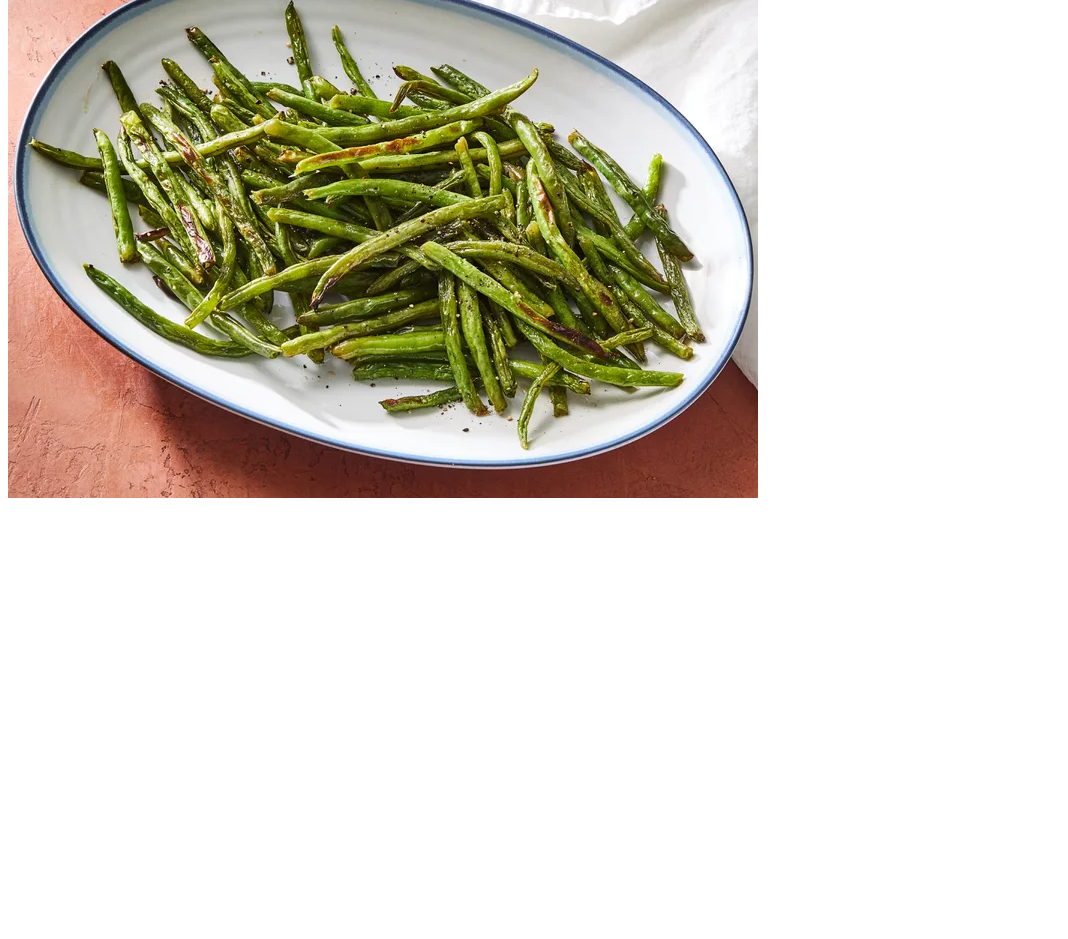
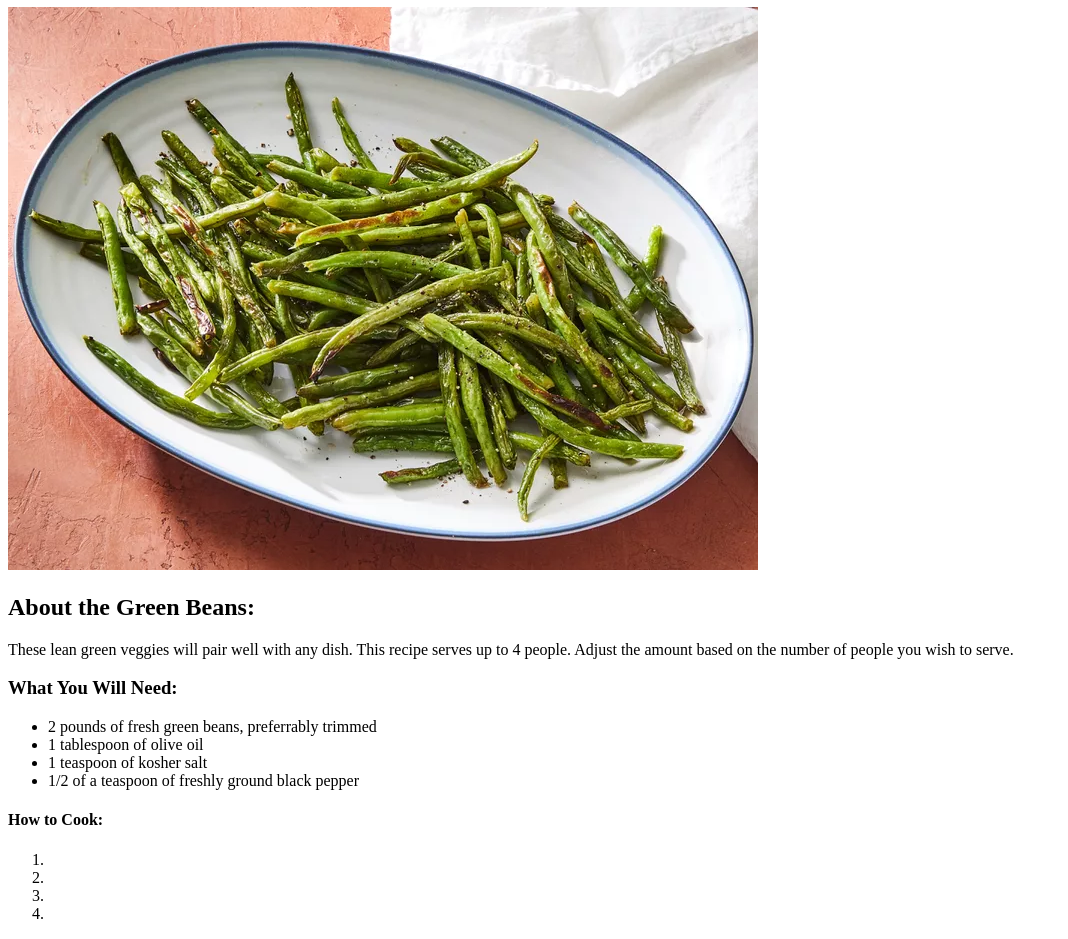
Before and after one commit to JoshuaSimpers/odin-recipes, a plain HTML site: page recipes/roastedgreenbeans.html in a window 1280 px wide. Shown: the part 73-1012 px from the top of the page, without its empty margins (0-1068 px from the left). Before the commit the page ends 800 px from the top, so only its background shows below. Drawn offline with Linux system fonts and the light colour scheme.

Commit message:
Added the ingredients to the green bean page

```diff
--- a/recipes/roastedgreenbeans.html
+++ b/recipes/roastedgreenbeans.html
@@ -5,6 +5,23 @@
         <title>Roasted Green Beans</title>
     </head>
     <body>
+        <h1>Make Some Incredible Roasted Green Beans</h1>
         <img src="../recipe-images/greenbeans.webp">
+        <h2>About the Green Beans:</h2>
+        <p>These lean green veggies will pair well with any dish. This recipe serves up to 4 people. Adjust the amount based on the number of people you wish to serve.</p>
+        <h3>What You Will Need:</h3>
+        <ul>
+            <li>2 pounds of fresh green beans, preferrably trimmed</li>
+            <li>1 tablespoon of olive oil</li>
+            <li>1 teaspoon of kosher salt</li>
+            <li>1/2 of a teaspoon of freshly ground black pepper</li>
+        </ul>
+        <h4>How to Cook:</h4>
+        <ol>
+            <li></li>
+            <li></li>
+            <li></li>
+            <li></li>
+        </ol>
     </body>
 </html>
```
